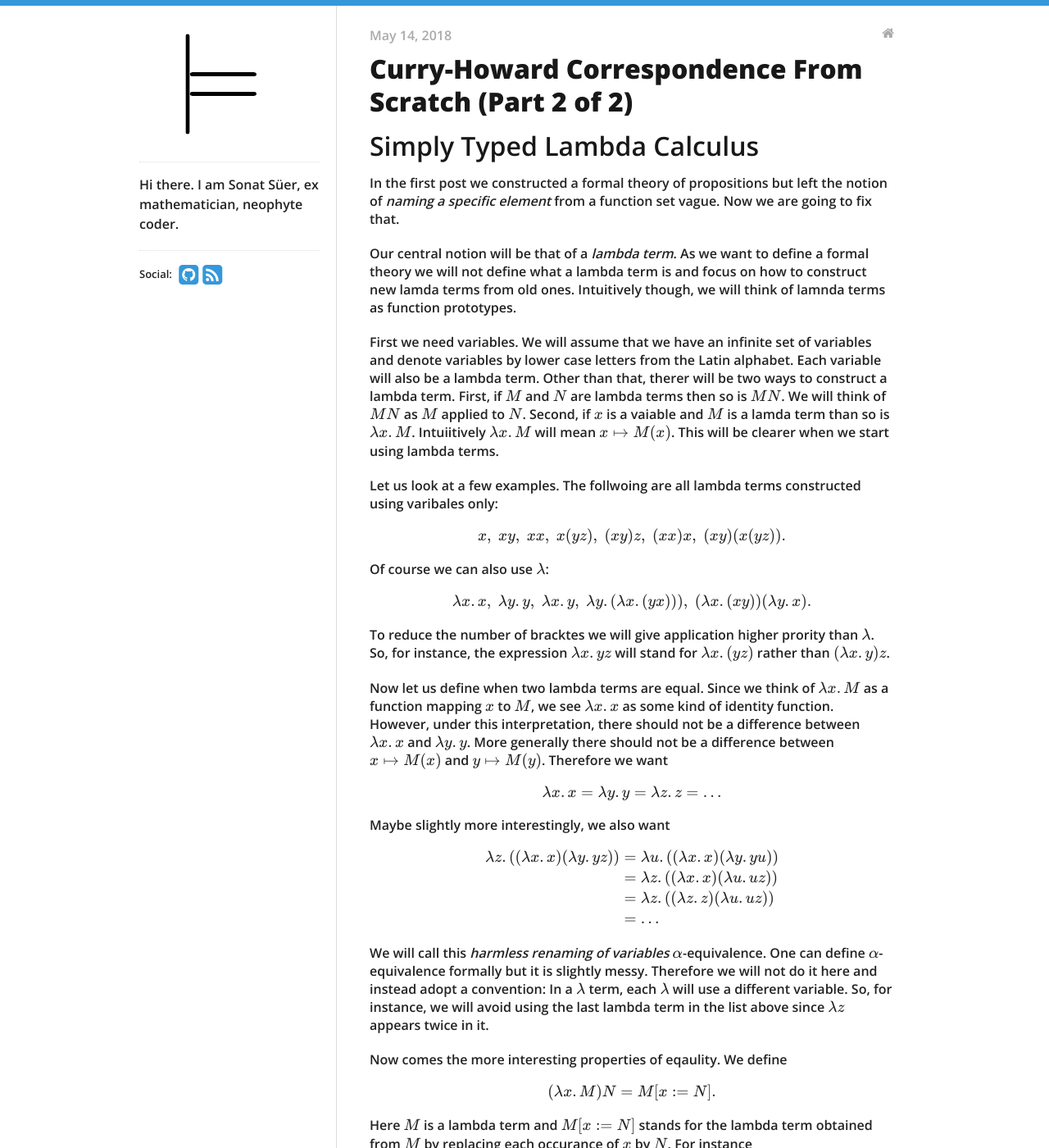
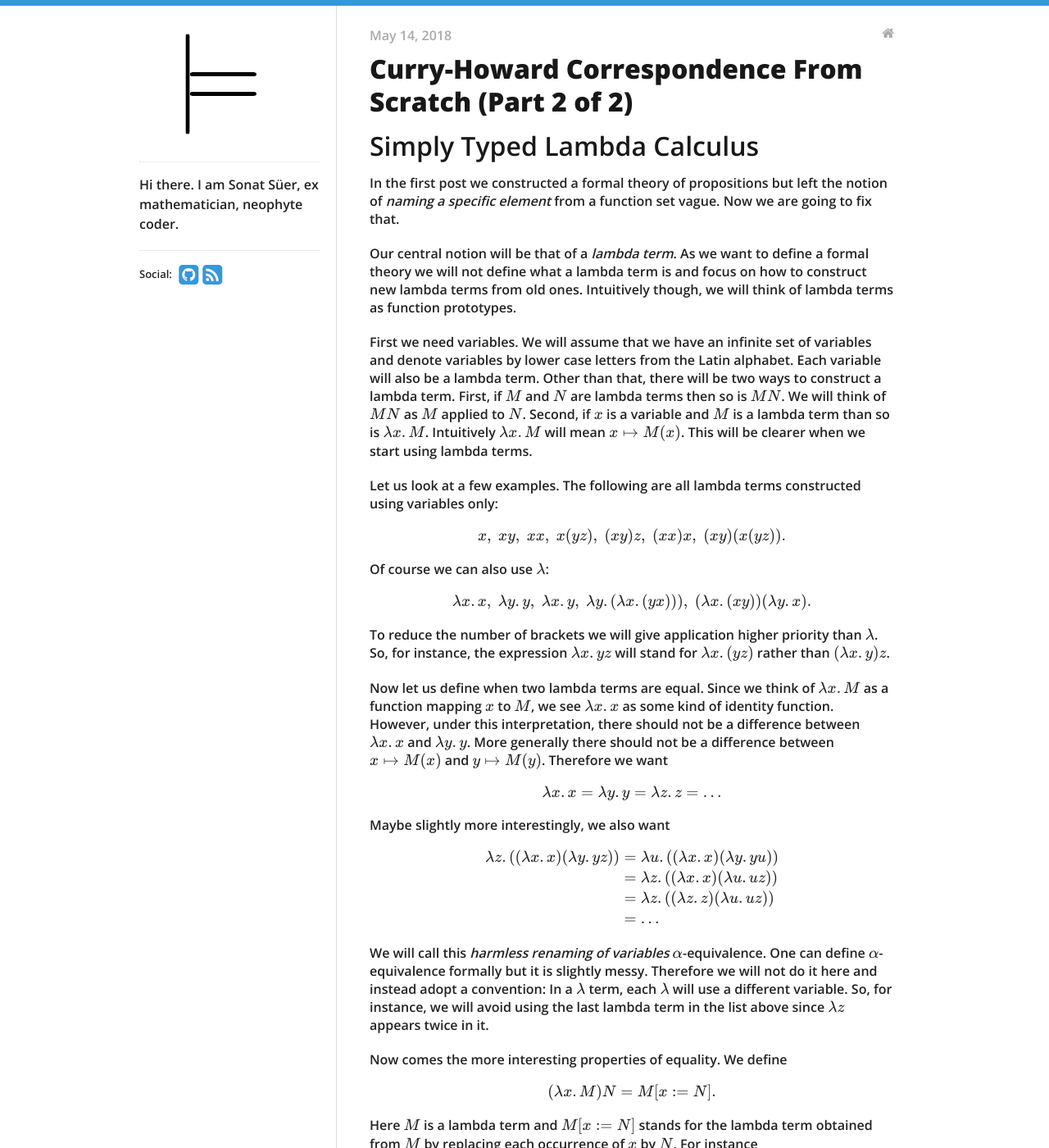
Before and after one commit to sonatsuer/sonatsuer.github.io, a Jekyll site: the page built from _posts/2018-05-14-curry-howard-from-scratch-2.md, in a window 1280 px wide and 1400 px high. Shown: the whole window at 82% size. Built offline with Jekyll 4.4.1, drawn with Linux system fonts in a browser that asks for light colours; formulas are drawn with MathJax 3; some of the changed text lies outside the part shown.

Commit message:
Spellcheck

```diff
--- a/_posts/2018-05-14-curry-howard-from-scratch-2.md
+++ b/_posts/2018-05-14-curry-howard-from-scratch-2.md
@@ -11,17 +11,17 @@ In the first post we constructed a formal theory of propositions but left the
 notion of *naming a specific element* from a function set vague. Now we are going to fix that.
 
 Our central notion will be that of a *lambda term*. As we want to define a formal theory we will
-not define what a lambda term is and focus on how to construct new lamda terms from old ones. Intuitively
-though, we will think of lamnda terms as function prototypes.
+not define what a lambda term is and focus on how to construct new lambda terms from old ones. Intuitively
+though, we will think of lambda terms as function prototypes.
 
 First we need variables. We will assume that we have an infinite set of variables and denote
 variables by lower case letters from the Latin alphabet. Each variable will also be a lambda term.
-Other than that, therer will be two ways to construct a lambda term. First, if \\(M\\) and \\(N\\) are
+Other than that, there will be two ways to construct a lambda term. First, if \\(M\\) and \\(N\\) are
 lambda terms then so is \\(MN\\). We will think of \\(MN\\) as \\(M\\) applied to \\(N\\). Second,
-if \\(x\\) is a vaiable and \\(M\\) is a lamda term than so is \\(\lambda x.M\\). Intuiitively
+if \\(x\\) is a variable and \\(M\\) is a lambda term than so is \\(\lambda x.M\\). Intuitively
 \\(\lambda x.M\\) will mean \\(x\mapsto M(x)\\). This will be clearer when we start using lambda terms.
 
-Let us look at a few examples. The follwoing are all lambda terms constructed using varibales only:
+Let us look at a few examples. The following are all lambda terms constructed using variables only:
 \\[
   x,\; xy,\; xx,\; x(yz),\; (xy)z,\; (xx)x,\; (xy)(x(yz)).
 \\]
@@ -30,7 +30,7 @@ Of course we can also use \\(\lambda\\):
   \lambda x.x,\; \lambda y. y,\; \lambda x. y,\; \lambda y. (\lambda x. (yx))),\;
   (\lambda x. (xy))(\lambda y. x).
 \\]
-To reduce the number of bracktes we will give application higher prority than \\(\lambda\\).
+To reduce the number of brackets we will give application higher priority than \\(\lambda\\).
 So, for instance, the expression \\(\lambda x. yz\\) will stand for \\(\lambda x. (yz)\\) rather than
 \\((\lambda x. y)z\\).
 
@@ -56,12 +56,12 @@ formally but it is slightly messy. Therefore we will not do it here and instead
 term, each \\(\lambda\\) will use a different variable. So, for instance, we will avoid using the last lambda term
 in the list above since \\(\lambda z\\) appears twice in it.
 
-Now comes the more interesting properties of eqaulity. We define
+Now comes the more interesting properties of equality. We define
 \\[
   (\lambda x. M)N = M[x:= N].
 \\]
 Here \\(M\\) is a lambda term and \\( M[x:= N]\\) stands for the lambda term obtained from \\(M\\) by replacing each
-occurance of \\(x\\) by \\(N\\). For instance
+occurrence of \\(x\\) by \\(N\\). For instance
 \\[
   (\lambda x. x) N = x[x := N] = N.
 \\]
@@ -103,7 +103,7 @@ Here is the first rule. Let \\(\Gamma\\) be a context, then
 \\[
   \Gamma,x\colon\tau\vdash x\colon\tau\
 \\]
-So, if the type of varible \\(x\\) is \\(\tau\\) in a given context, then we can derive the assignment \\(x\colon\tau\\)
+So, if the type of variable \\(x\\) is \\(\tau\\) in a given context, then we can derive the assignment \\(x\colon\tau\\)
 in that context. Let us call this the rule \\(A^\to\\).
 
 Here is the second rule:
```
Also changed, not shown: other parts of _posts/2018-05-14-curry-howard-from-scratch-2.md (+7 -7 lines), 2 other files.
